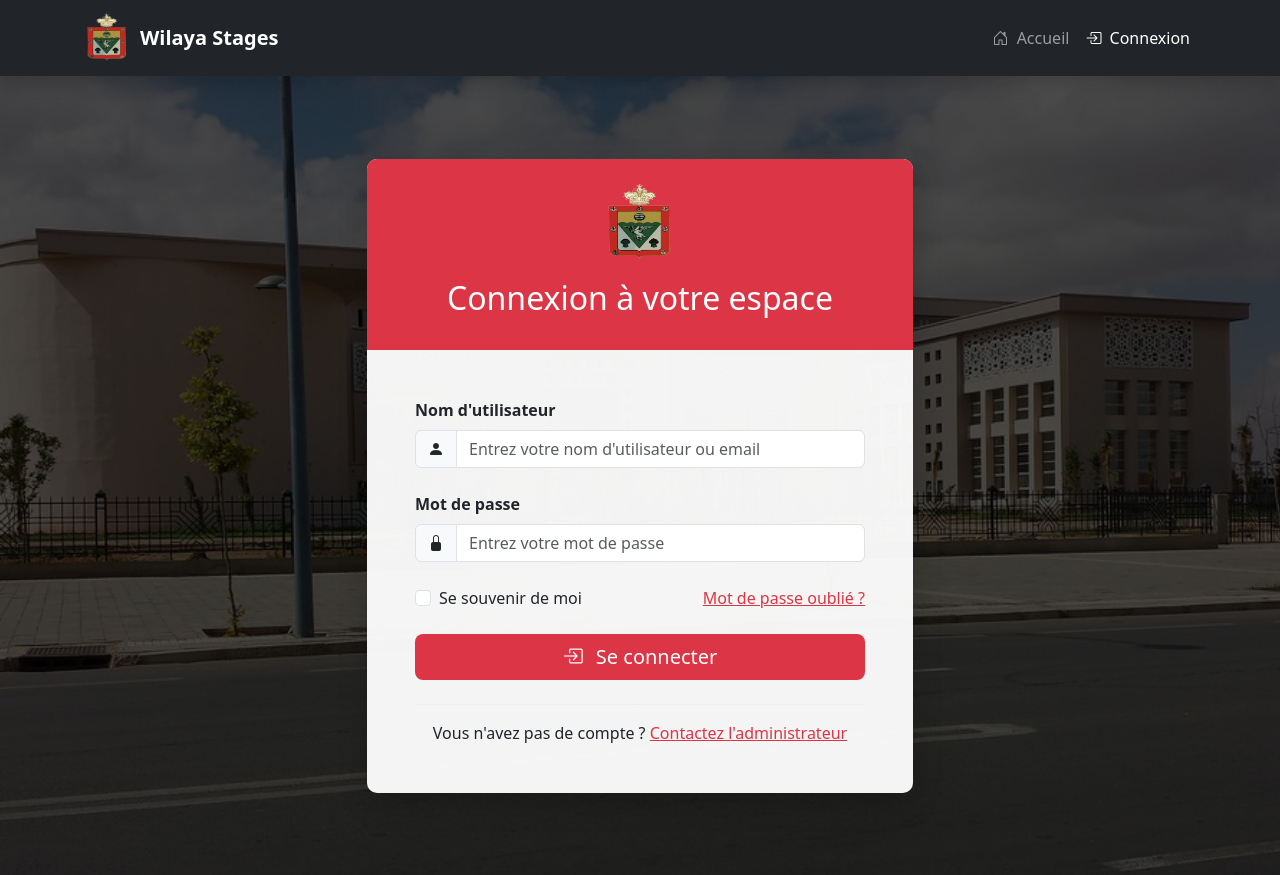
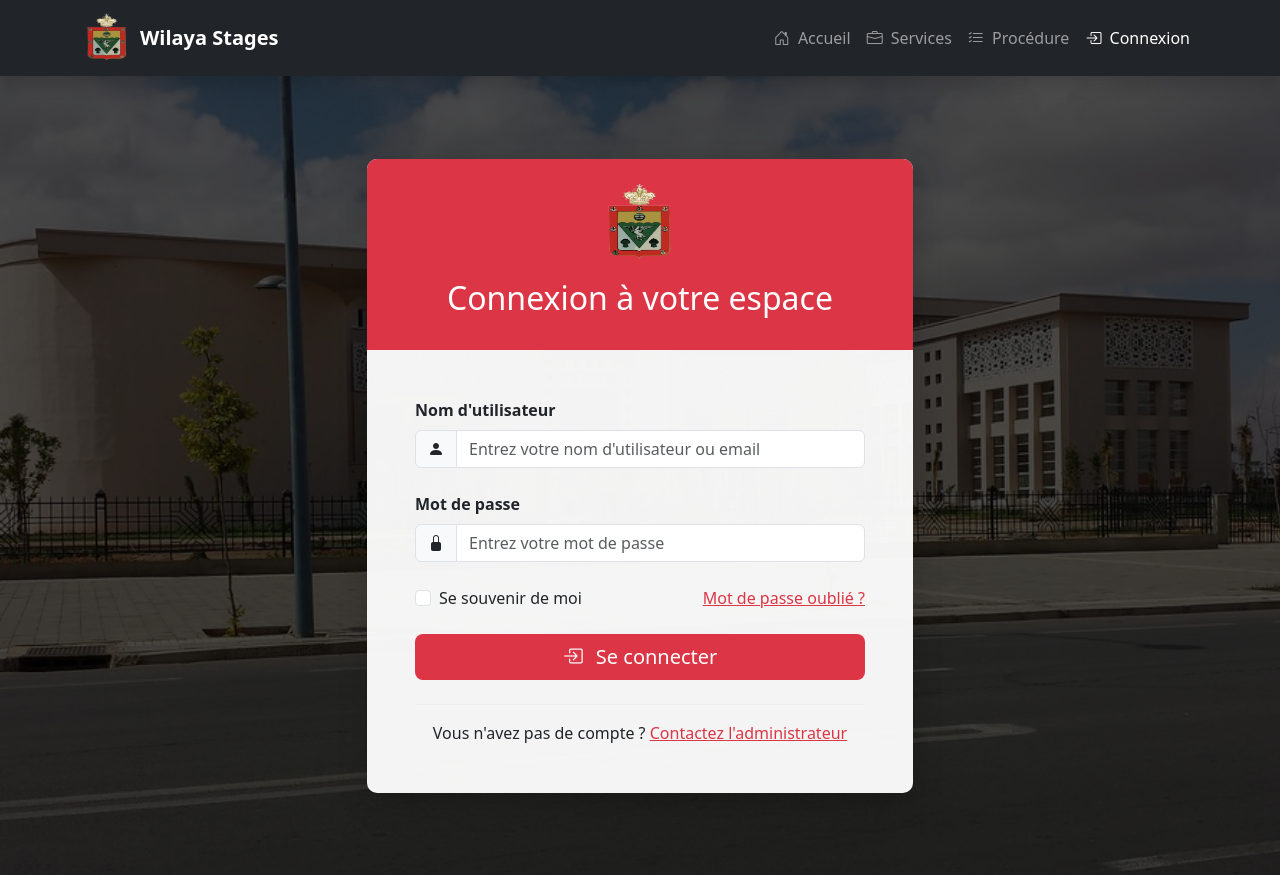
Before and after one commit to ibrahim11-dv/stagiaire-management-project, a PHP site: page /login.php in a window 1280 px wide. Shown: the top 875 px of the page. Run offline with PHP 8.4, Linux system fonts and the light colour scheme.

Commit message:
fixed the login navbar

```diff
--- a/login.php
+++ b/login.php
@@ -122,6 +122,12 @@ mysqli_close($conDb);
                         <a class="nav-link" href="index.php"><i class="bi bi-house-door me-1"></i> Accueil</a>
                     </li>
                     <li class="nav-item">
+                        <a class="nav-link" href="index.php#services"><i class="bi bi-briefcase me-1"></i> Services</a>
+                    </li>
+                    <li class="nav-item">
+                        <a class="nav-link" href="index.php#process"><i class="bi bi-list-check me-1"></i> Procédure</a>
+                    </li>
+                    <li class="nav-item">
                         <a class="nav-link active" href="login.php"><i class="bi bi-box-arrow-in-right me-1"></i> Connexion</a>
                     </li>
                 </ul>
```
